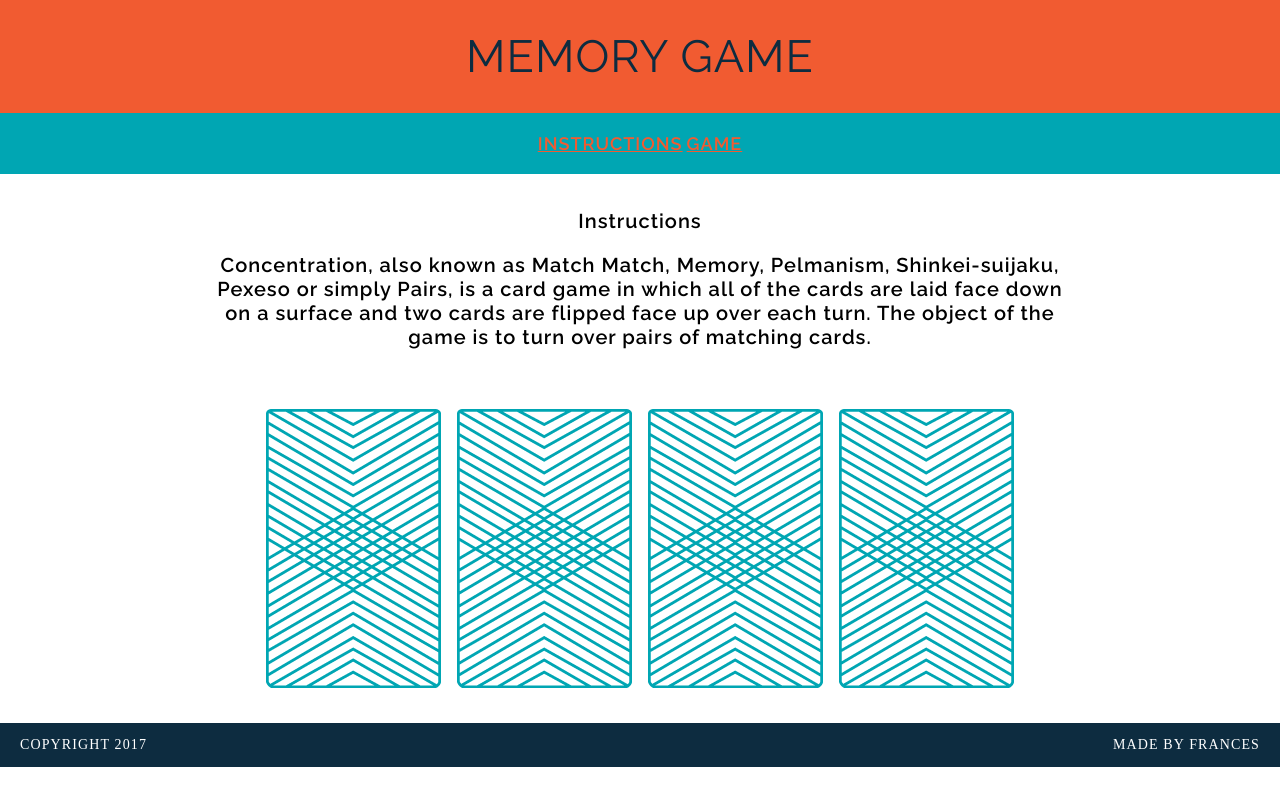
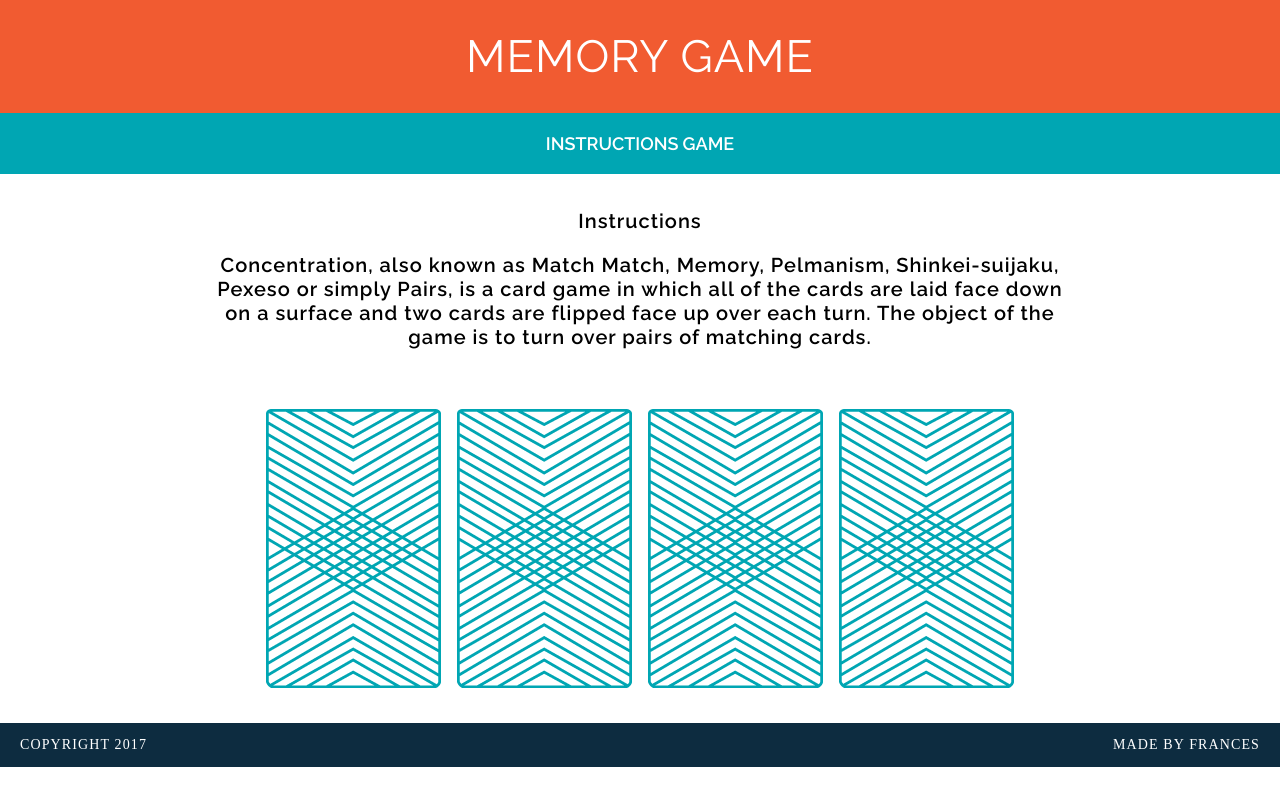
Before and after one commit to fscelliott/wdi-fundamentals-memorygame, a plain HTML site: page memory_game/index.html in a window 1280 px wide. Drawn offline with Linux system fonts and the light colour scheme; a web font is replaced by a local one.

Commit message:
fixed some styling

```diff
--- a/memory_game/css/style.css
+++ b/memory_game/css/style.css
@@ -19,14 +19,7 @@ header {
 
 }
 
-nav {
-    background-color: #00A6B3;
-    color: #ffffff;
-    padding-top: 20px;
-    padding-bottom: 20px;
-    text-transform: uppercase;
 
-}
 
 main {
     width: 850px;
@@ -55,7 +48,7 @@ footer {
 
 h1 {
 font-family: "Raleway", sans-serif;
-color: #0D2C40;
+color: white;
 letter-spacing: 1px;
 font-weight: 400;
 font-size: 45px;
@@ -86,11 +79,28 @@ img {
 a {
 
 font-family: "Raleway", sans-serif;
-color: #F15B31;
+color: #F15B31
 letter-spacing: 1px;
 font-weight: 600;
 font-size: 18px;
 border-bottom: 2px solid transparent;
+
+}
+
+nav {
+    background-color: #00A6B3;
+    color: #ffffff;
+    padding-top: 20px;
+    padding-bottom: 20px;
+    text-transform: uppercase;
+
+}
+
+nav a {
+
+    color: #ffffff;
+    border-bottom: 2px solid transparent;
+    text-decoration: none;
 
 }
 
@@ -115,6 +125,7 @@ font-size: 0;
 }
 
 /*pseudoclasses*/
-a:hover {
-    border-color: white;
+nav a:hover {
+    border-bottom: 2px solid white;
+
 }
--- a/memory_game/js/main.js
+++ b/memory_game/js/main.js
@@ -52,7 +52,8 @@ function checkForMatch() {
   var cardId2 = cardsInPlay[1];
   if (cards[cardId1].rank === cards[cardId2].rank) {
       alert("You found a match!");
-    } else {
+   }
+   else {
       alert("Sorry, try again.");
     }
 }
```
